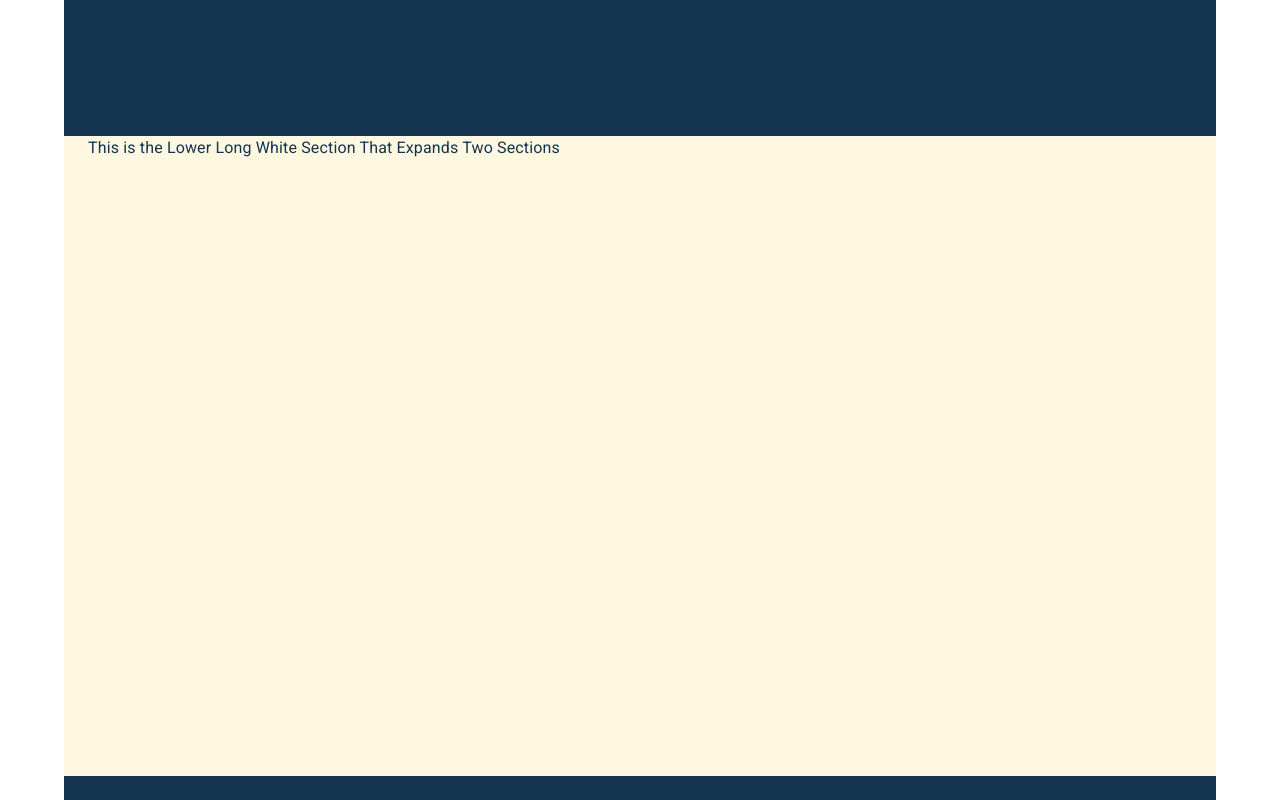
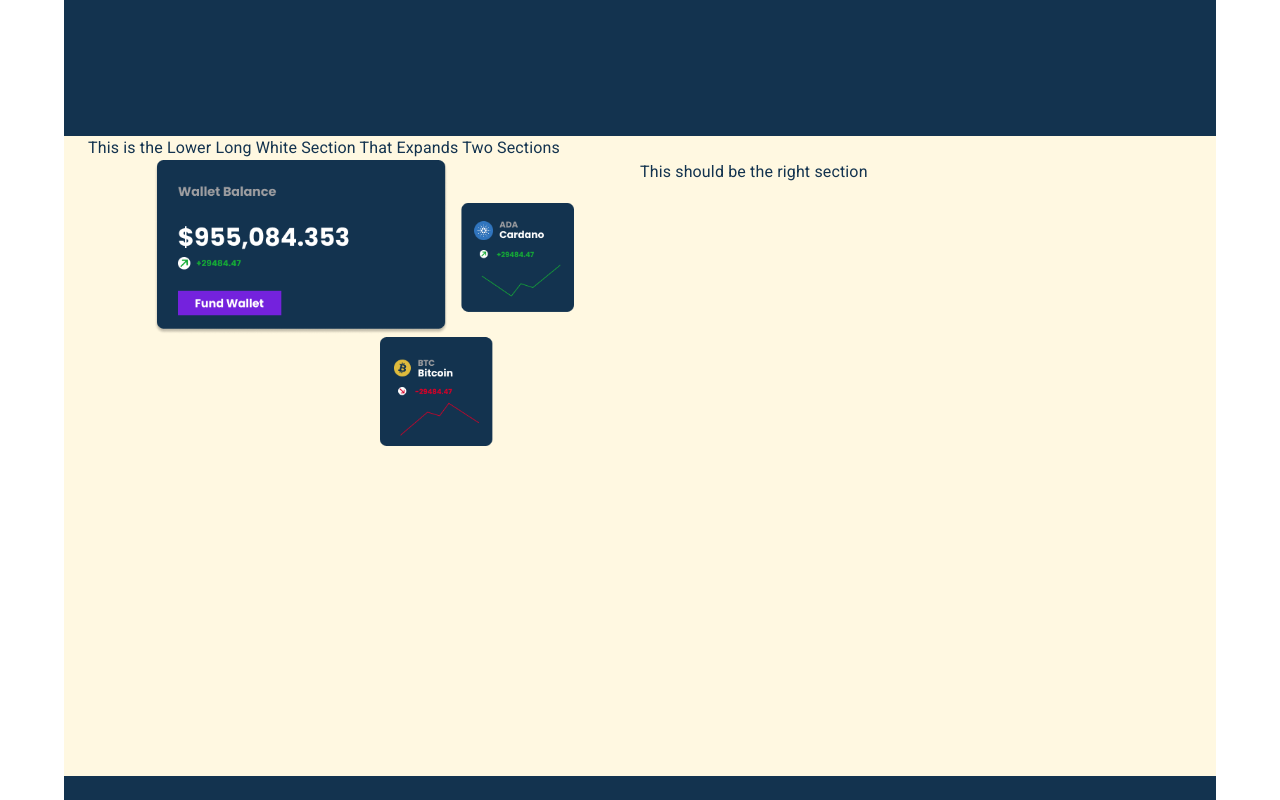
Before and after one commit to OsmiumDAO/osmarket, a Next.js app in the folder app/: page / in a window 1280 px wide. Shown: the part 600-1400 px from the top of the page. Built offline with nearby package versions, Linux system fonts and the light colour scheme.

Commit message:
Quick changes

```diff
--- a/app/app/Landing/SectionTwo.tsx
+++ b/app/app/Landing/SectionTwo.tsx
@@ -1,16 +1,46 @@
-import { Container } from '@mui/material'
+import { Box, Container, Grid, Typography } from '@mui/material'
 import React from 'react'
 
 function SectionTwo() {
   return (
     <Container
       sx={{
+        display: 'flex',
+        flexDirection: 'column',
         color: 'primary.main',
         minHeight: { xs: '65vh', md: '80vh' },
         backgroundColor: ' #FFF8E1',
       }}
     >
-      This is the Lower Long White Section That Expands Two Sections
+      <Typography>
+        This is the Lower Long White Section That Expands Two Sections
+      </Typography>
+      <Grid container>
+        <Grid xs={12} md={6}>
+          <Box
+            sx={{
+              flex: 1,
+              display: 'flex',
+              justifyContent: 'center',
+              alignItems: 'center',
+            }}
+          >
+            <img
+              style={{
+                objectFit: 'contain',
+                maxWidth: '420px',
+                width: 'calc(100% - 15%)',
+                height: 'calc(100% - 15%)',
+              }}
+              src='/images/landing/section_two.png'
+              alt='landing image'
+            />
+          </Box>
+        </Grid>
+        <Grid xs={12} md={6}>
+          This should be the right section
+        </Grid>
+      </Grid>
     </Container>
   )
 }
--- a/app/app/layouts/layout.tsx
+++ b/app/app/layouts/layout.tsx
@@ -26,8 +26,8 @@ export default function RootLayout({
         }}
       >
         {children}
-        <CssBaseline />
       </Container>
+      <CssBaseline />
     </ThemeProvider>
   )
 }
```
Also changed, not shown: app/public/images/landing/section_one.png, app/public/images/landing/section_two.png (added).
